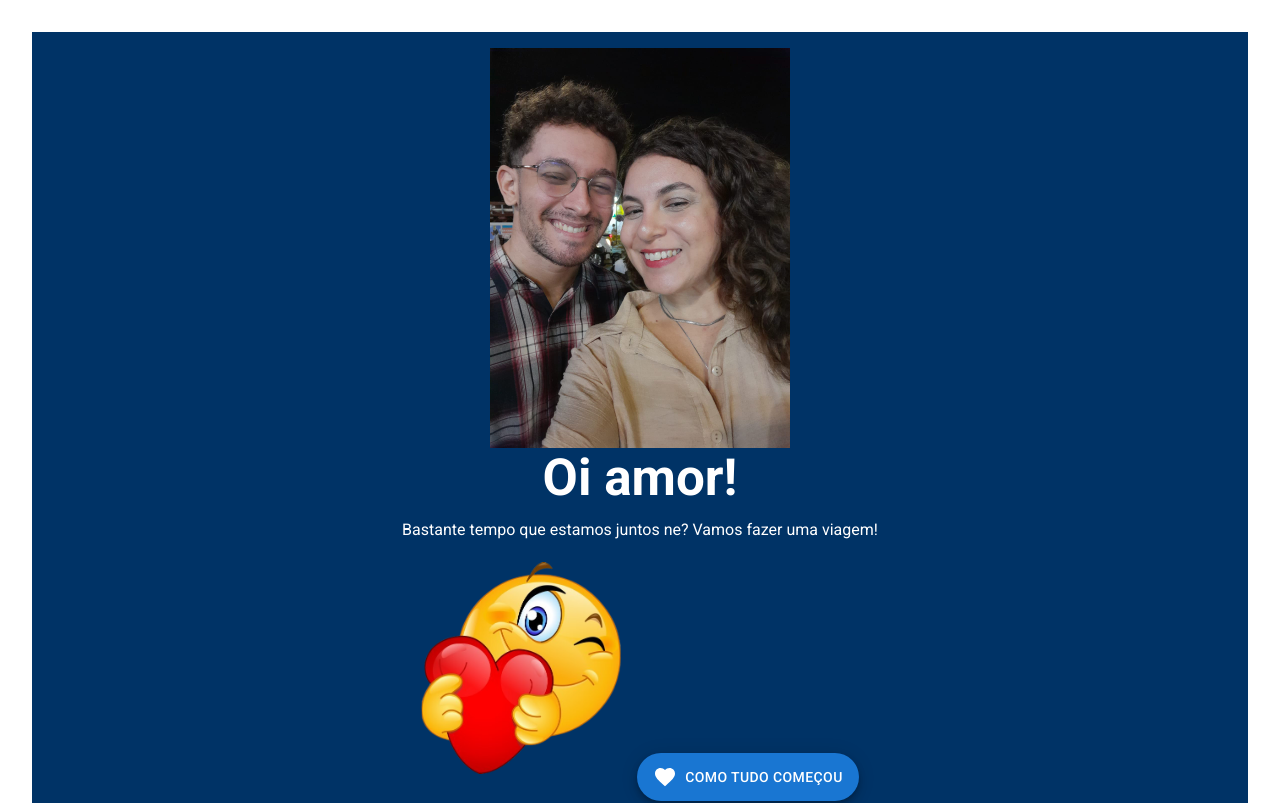
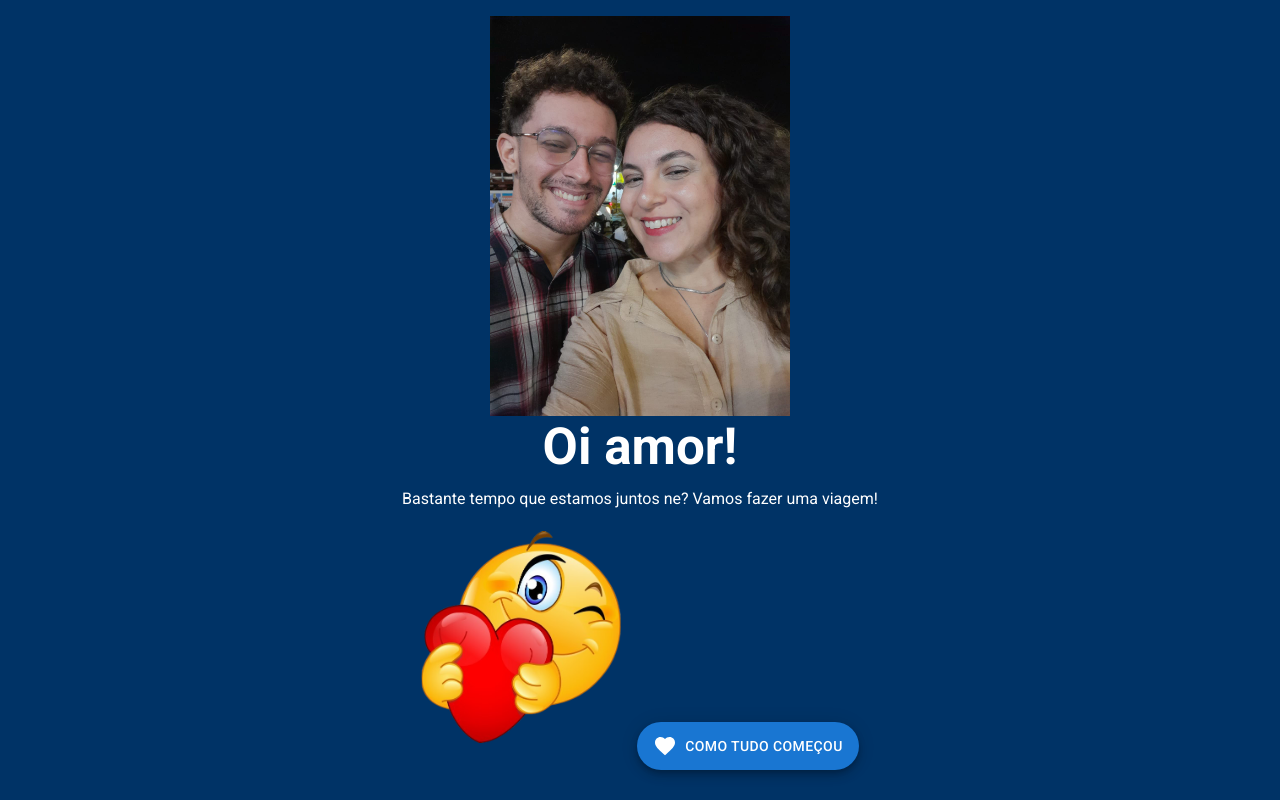
Before and after one commit to yngvarrr/love-page, a React (Vite) app: page / in a window 1280 px wide. Shown: the top 803 px of the page. Built offline with nearby package versions, Linux system fonts and the light colour scheme.

Commit message:
finalizando detalhes de layout

```diff
--- a/src/App.css
+++ b/src/App.css
@@ -3,7 +3,7 @@
    License: none (public domain)
 */
 
-html, body, div, span, applet, object, iframe, blockquote, pre,
+div, span, applet, object, iframe, blockquote, pre,
 a, abbr, acronym, address, big, cite, code,
 del, dfn, em, img, ins, kbd, q, s, samp,
 small, strike, strong, sub, sup, tt, var,
@@ -54,12 +54,16 @@ h1 {
   margin: 0 auto;
 }
 
-#root {
-  max-width: 1280px;
-  margin: 0 auto;
-  padding: 2rem;
+html, body, #root {
+  margin: 0;
+  padding: 0;
+  height: 100%;
+  width: 100%;
+  overflow-x: hidden; /* Evita rolagem horizontal */
   text-align: center;
 }
+
+
 
 .logo {
   height: 6em;
@@ -109,3 +113,26 @@ h1 {
 .read-the-docs {
   color: #888;
 }
+
+.containerM {
+  width: 100%;
+  height: 100vh; /* Faz com que a altura ocupe 100% da altura da tela */
+  overflow-x: hidden; /* Evita rolagem horizontal */
+}
+
+/* Garante que as seções dentro da containerM ocupem toda a largura da tela */
+.containerM > div {
+  width: 100%;
+  box-sizing: border-box; /* Inclui padding e border na largura total */
+}
+
+/* Estilo para as imagens */
+.foto, .print, .emoji {
+  max-width: 100%; /* Garante que as imagens não ultrapassem a largura do contêiner */
+  height: auto; /* Mantém a proporção da altura */
+}
+
+/* Estilo para os botões FAB */
+.MuiFab-root {
+  margin: 0; /* Remove margens padrão dos botões FAB */
+}
--- a/src/App.jsx
+++ b/src/App.jsx
@@ -59,7 +59,7 @@ function App() {
   };
 
   return (
-    <section>
+    <section className="containerM">
       <div>
         <Box
           sx={{ height: "102vh", background: "#003366", p: 2, color: "white" }}
```
